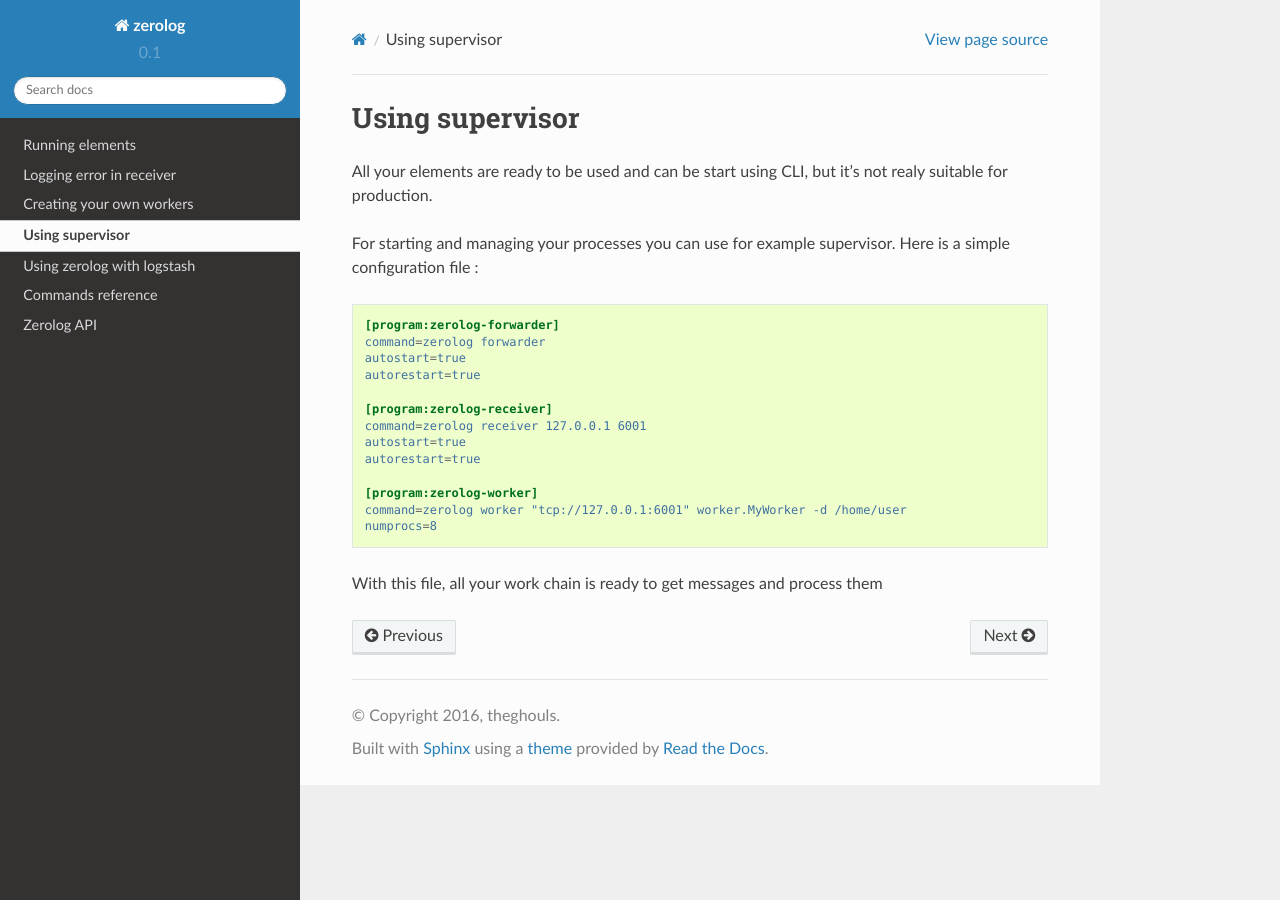
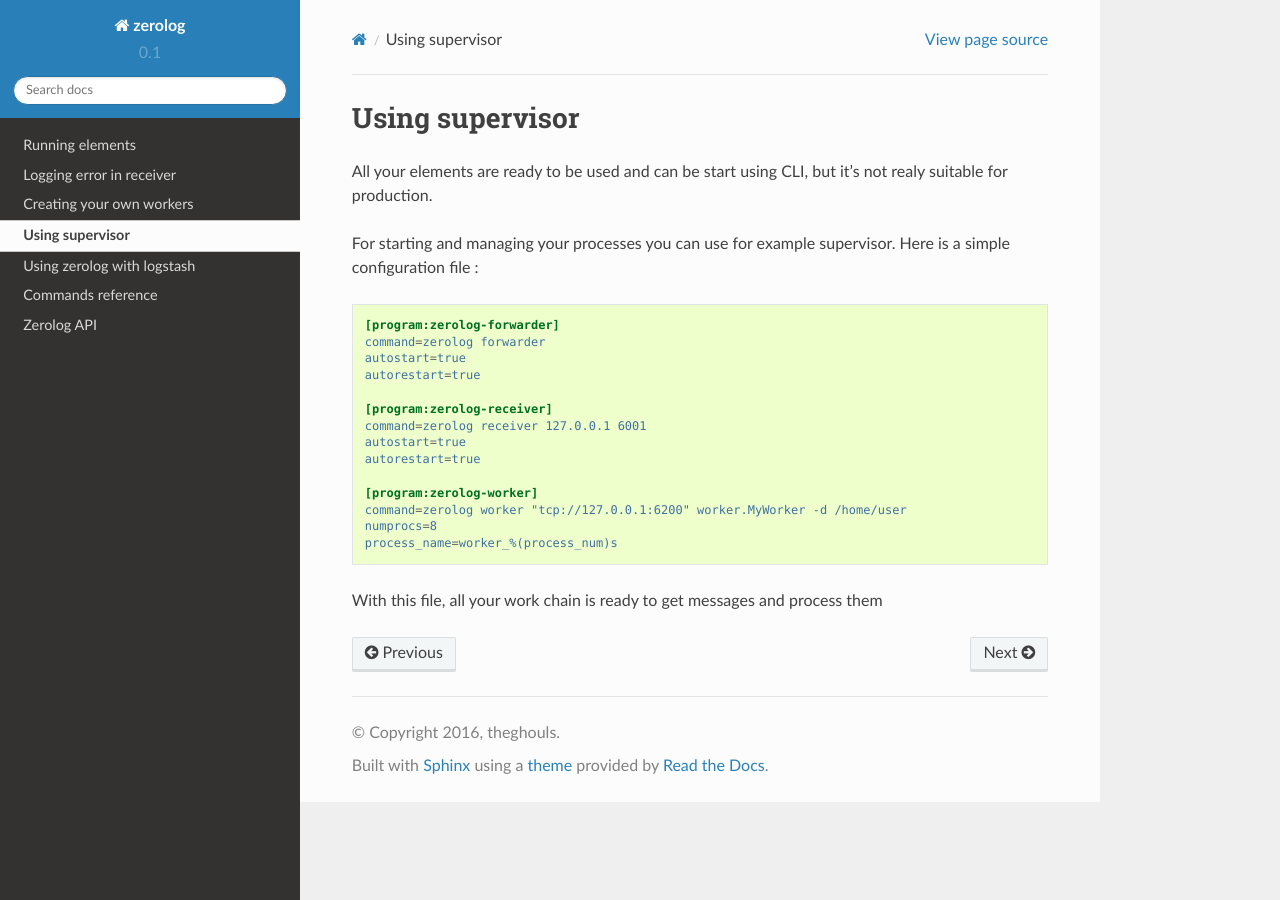
Before and after one commit to TheGhouls/zerolog, a Sphinx documentation site: the page built from docs/using_supervisor.rst, in a window 1280 px wide. Built offline with Sphinx 7.4.7 and the Read the Docs theme 2.0.0, drawn with Linux system fonts in a browser that asks for light colours; pages that are not in the unit, such as notebooks, are missing from menus.

Commit message:
fix supervisor documentation

```diff
--- a/docs/using_supervisor.rst
+++ b/docs/using_supervisor.rst
@@ -18,7 +18,8 @@ For starting and managing your processes you can use for example supervisor. Her
    autorestart=true
 
    [program:zerolog-worker]
-   command=zerolog worker "tcp://127.0.0.1:6001" worker.MyWorker -d /home/user
+   command=zerolog worker "tcp://127.0.0.1:6200" worker.MyWorker -d /home/user
    numprocs=8
+   process_name=worker_%(process_num)s
 
 With this file, all your work chain is ready to get messages and process them
```
